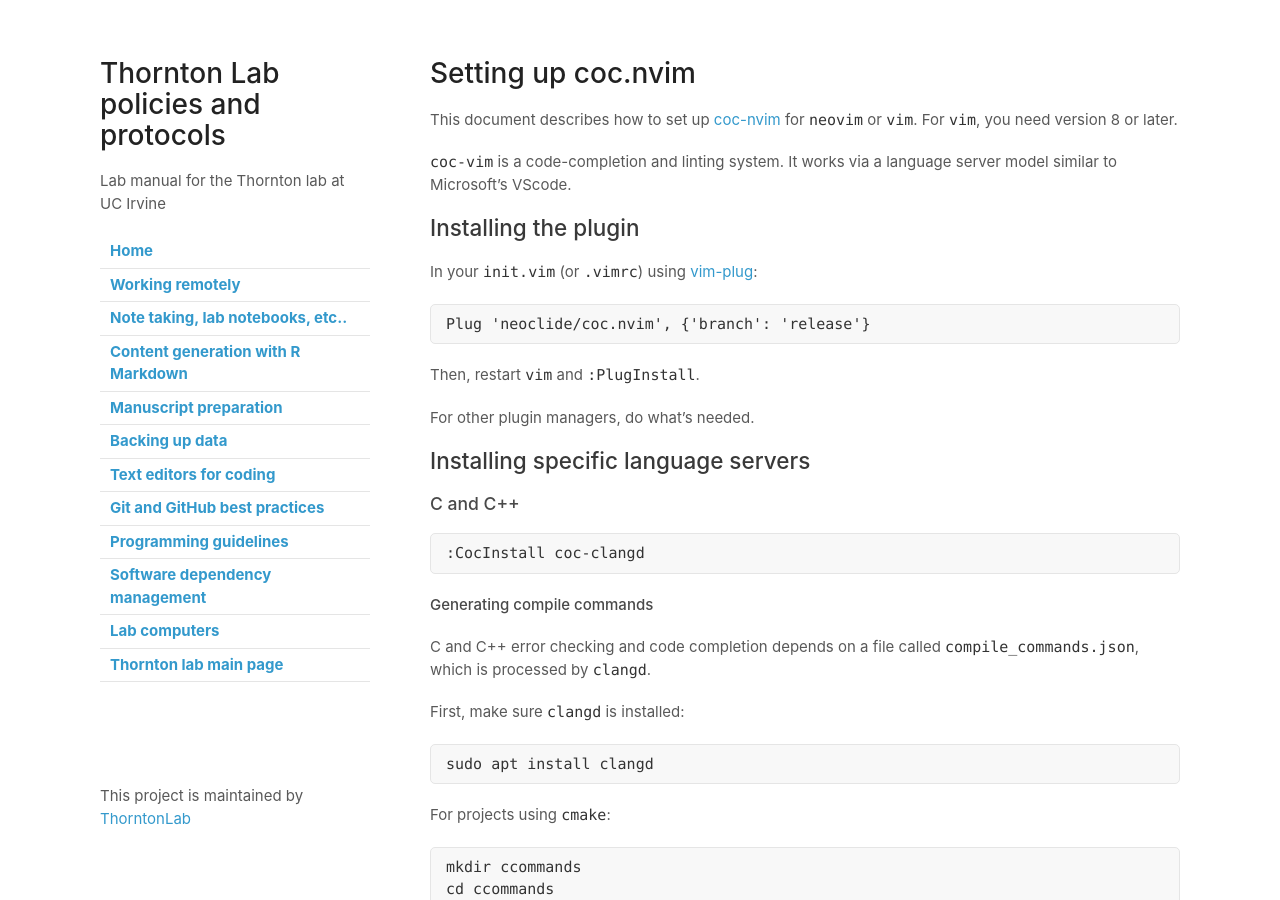
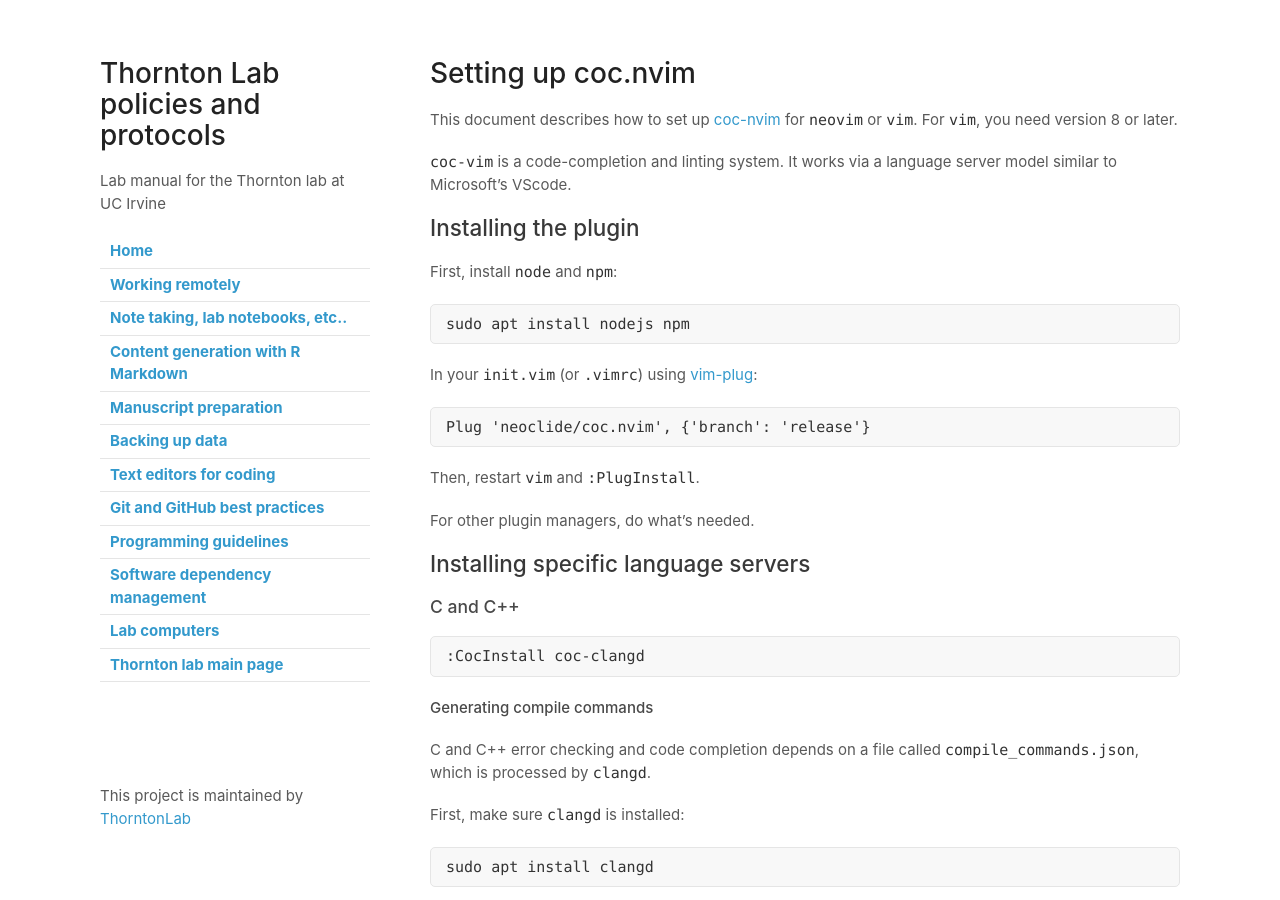
Before and after one commit to ThorntonLab/LabProtocols, a Jekyll site: the page built from cocnvim.md, in a window 1280 px wide and 900 px high. Built offline with Jekyll 4.4.1, drawn with Linux system fonts in a browser that asks for light colours; our own code applies the rules of GitHub Pages for plain Markdown files.

Commit message:
Add apt commands for coc-nvim setup

````diff
--- a/cocnvim.md
+++ b/cocnvim.md
@@ -7,6 +7,12 @@ For `vim`, you need version 8 or later.
 It works via a language server model similar to Microsoft's VScode.
 
 ## Installing the plugin
+
+First, install `node` and `npm`:
+
+```sh
+sudo apt install nodejs npm
+```
 
 In your `init.vim` (or `.vimrc`) using [vim-plug](https://github.com/junegunn/vim-plug):
 
````
